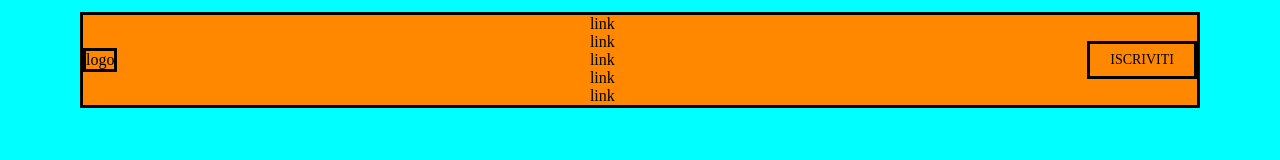
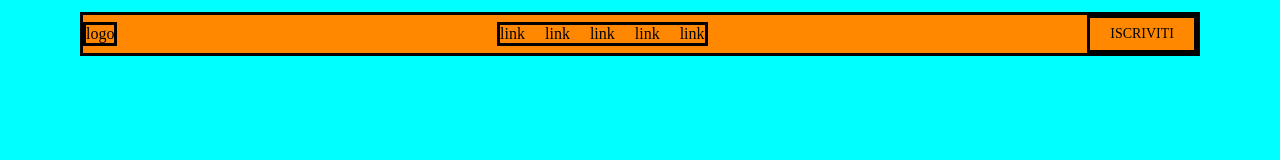
Before and after one commit to AriannaCristiani/htmlcss-struttura-discord, a plain HTML site: page index.html in a window 1280 px wide. Drawn offline with Linux system fonts and the light colour scheme.

Commit message:
correzione main-menu

```diff
--- a/index.html
+++ b/index.html
@@ -15,7 +15,7 @@
     <nav class="navbar">
        <a  class="logo" href="./">logo</a>
 
-       <ul class="main-manu">
+       <ul class="main-menu">
         <li>
             <a href="./"> link </a>
         </li>
```
